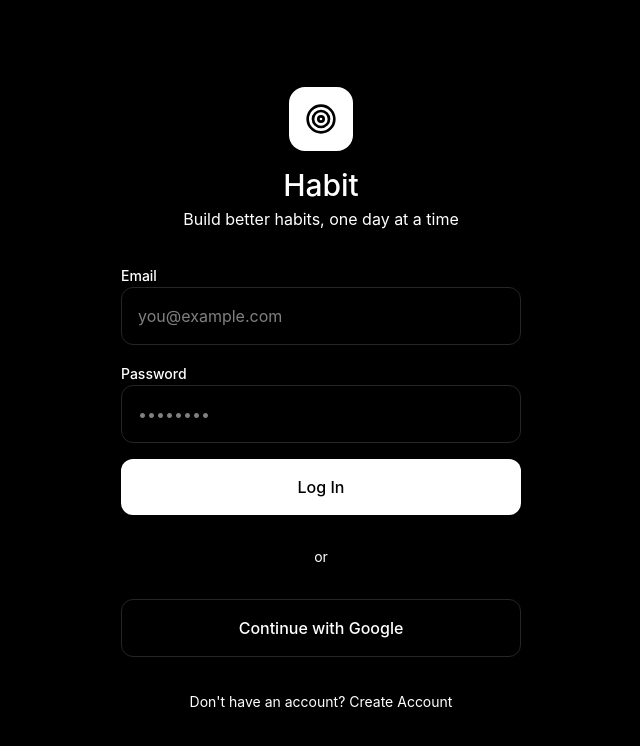
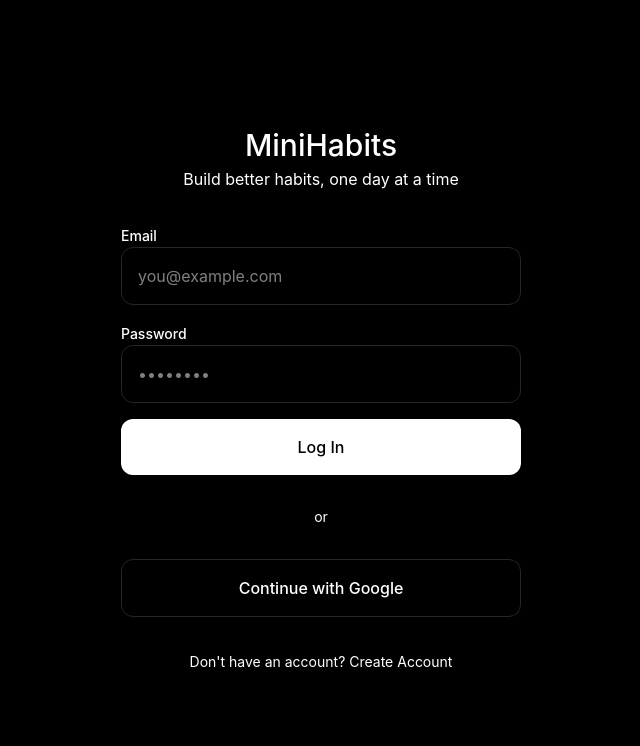
Before and after one commit to MinhazCodes-R/HabitTracking, a React (Vite) app: page / in a window 1280 px wide. Shown: the top 746 px of the page, without its empty margins (319-959 px from the left). Built offline with nearby package versions, Linux system fonts and the light colour scheme.

Commit message:
still need to add logo

```diff
--- a/index.html
+++ b/index.html
@@ -4,7 +4,7 @@
     <head>
       <meta charset="UTF-8" />
       <meta name="viewport" content="width=device-width, initial-scale=1.0" />
-      <title>Minimalist Habit Tracking App</title>
+      <title>MiniHabits</title>
     </head>
 
     <body>
--- a/src/app/screens/LoginScreen.tsx
+++ b/src/app/screens/LoginScreen.tsx
@@ -1,5 +1,4 @@
 import { Link, useNavigate } from 'react-router';
-import { Target } from 'lucide-react';
 import { useState } from 'react';
 import { useAuth } from '../AuthContext';
 
@@ -21,11 +20,8 @@ export function LoginScreen() {
     <div className="min-h-screen bg-background flex flex-col items-center justify-center px-6 max-w-md mx-auto w-full">
       <div className="w-full space-y-8">
         <div className="flex flex-col items-center gap-4">
-          <div className="w-16 h-16 rounded-2xl bg-white flex items-center justify-center">
-            <Target className="w-8 h-8 text-black" />
-          </div>
           <div className="text-center">
-            <h1 className="text-3xl font-medium text-white">Habit</h1>
+            <h1 className="text-3xl font-medium text-white">MiniHabits</h1>
             <p className="text-muted-foreground mt-1">Build better habits, one day at a time</p>
           </div>
         </div>
--- a/src/app/screens/SignupScreen.tsx
+++ b/src/app/screens/SignupScreen.tsx
@@ -1,5 +1,4 @@
 import { Link, useNavigate } from 'react-router';
-import { Target } from 'lucide-react';
 import { useState } from 'react';
 import { useAuth } from '../AuthContext';
 
@@ -22,11 +21,8 @@ export function SignupScreen() {
     <div className="min-h-screen bg-background flex flex-col items-center justify-center px-6 max-w-md mx-auto w-full">
       <div className="w-full space-y-8">
         <div className="flex flex-col items-center gap-4">
-          <div className="w-16 h-16 rounded-2xl bg-white flex items-center justify-center">
-            <Target className="w-8 h-8 text-black" />
-          </div>
           <div className="text-center">
-            <h1 className="text-3xl font-medium text-white">Create Account</h1>
+            <h1 className="text-3xl font-medium text-white">MiniHabits</h1>
             <p className="text-muted-foreground mt-1">Start tracking your habits today</p>
           </div>
         </div>
```
